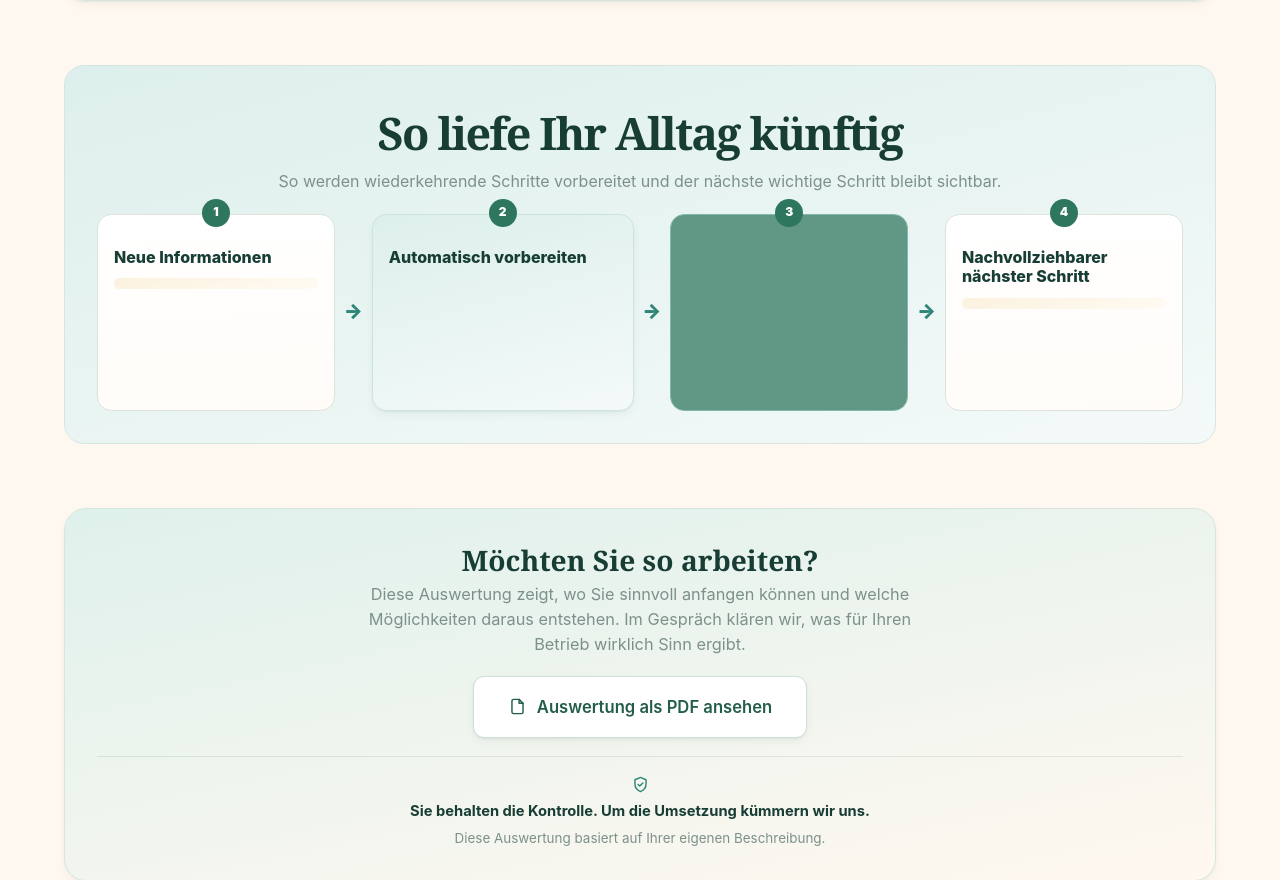
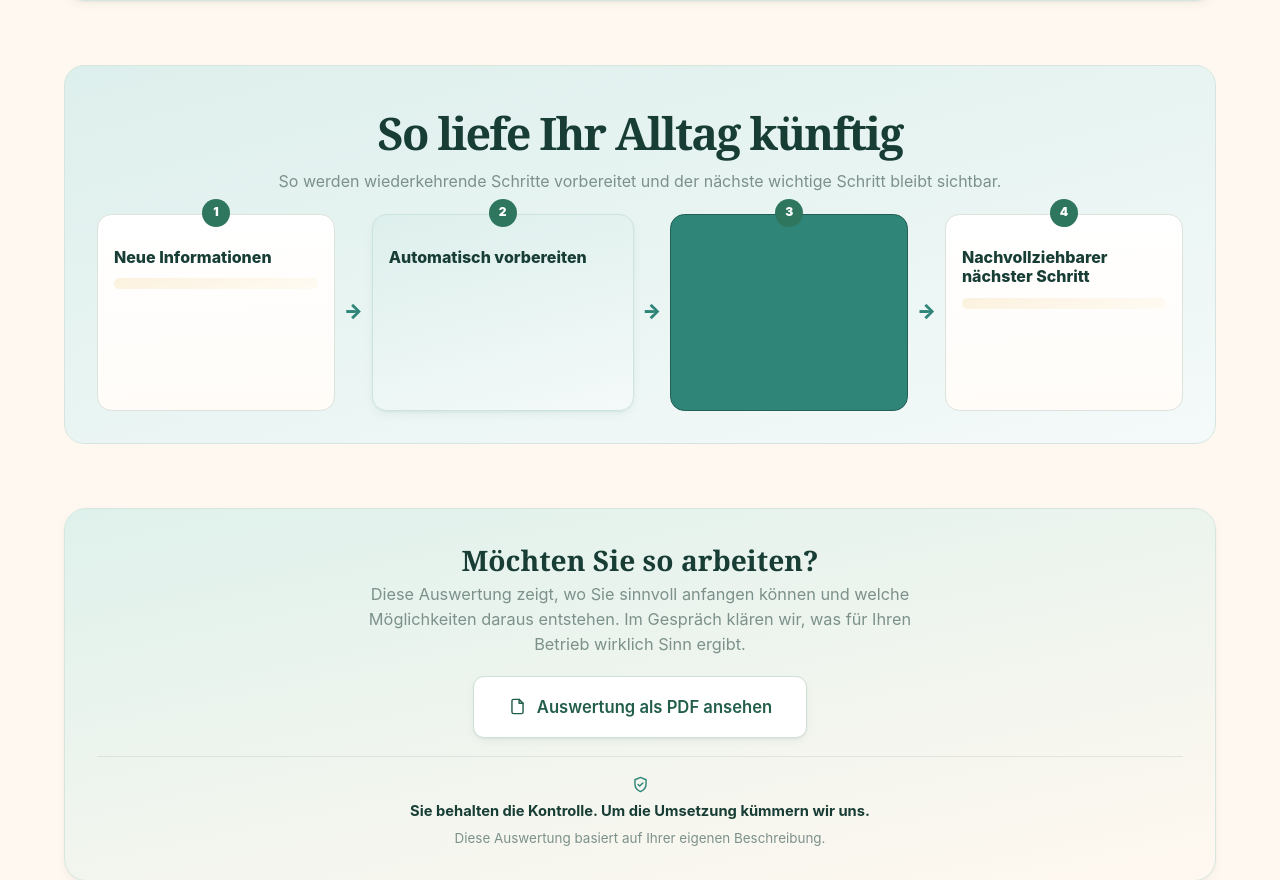
Before and after one commit to deryasarikaya/AI-Start-Map, a FastAPI app: template app/templates/results_v1.html in a window 1280 px wide. Shown: the part 1066-1946 px from the top of the page. Run offline with FastAPI, Linux system fonts and the light colour scheme; the template is opened without the code that fills it, so the values that code supplies are empty.

Commit message:
Use teal operating center stage

```diff
--- a/app/static/results-final.css
+++ b/app/static/results-final.css
@@ -95,7 +95,7 @@
 .everyday-flow > i { display: grid; place-items: center; color: var(--teal); font-size: 1.25rem; font-style: normal; font-weight: 900; }
 .everyday-flow__stage--automation { border-color: var(--rand-teal) !important; background: var(--flaeche-teal) !important; box-shadow: var(--shadow-card); }
 .everyday-flow__stage--automation li { background: var(--surface-elevated); }
-.everyday-flow__stage--center { border-color: color-mix(in srgb, var(--teal) 60%, white) !important; color: var(--flaeche); background: color-mix(in srgb, var(--marke) 76%, white) !important; }
+.everyday-flow__stage--center { border-color: var(--teal-tief) !important; color: var(--flaeche); background: var(--teal) !important; }
 .everyday-flow__stage--center p { color: var(--teal-soft); }
 .everyday-flow__stage--center b { color: var(--flaeche); font-size: .8rem; line-height: 1.42; }
 
```
